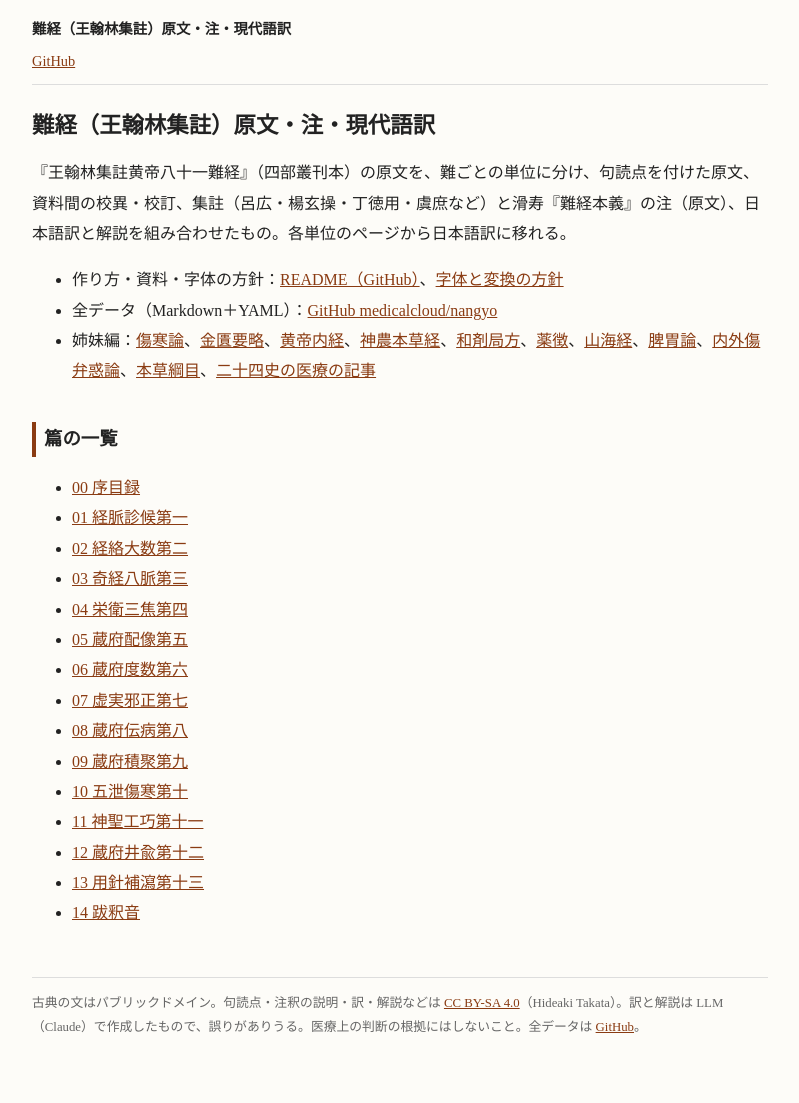
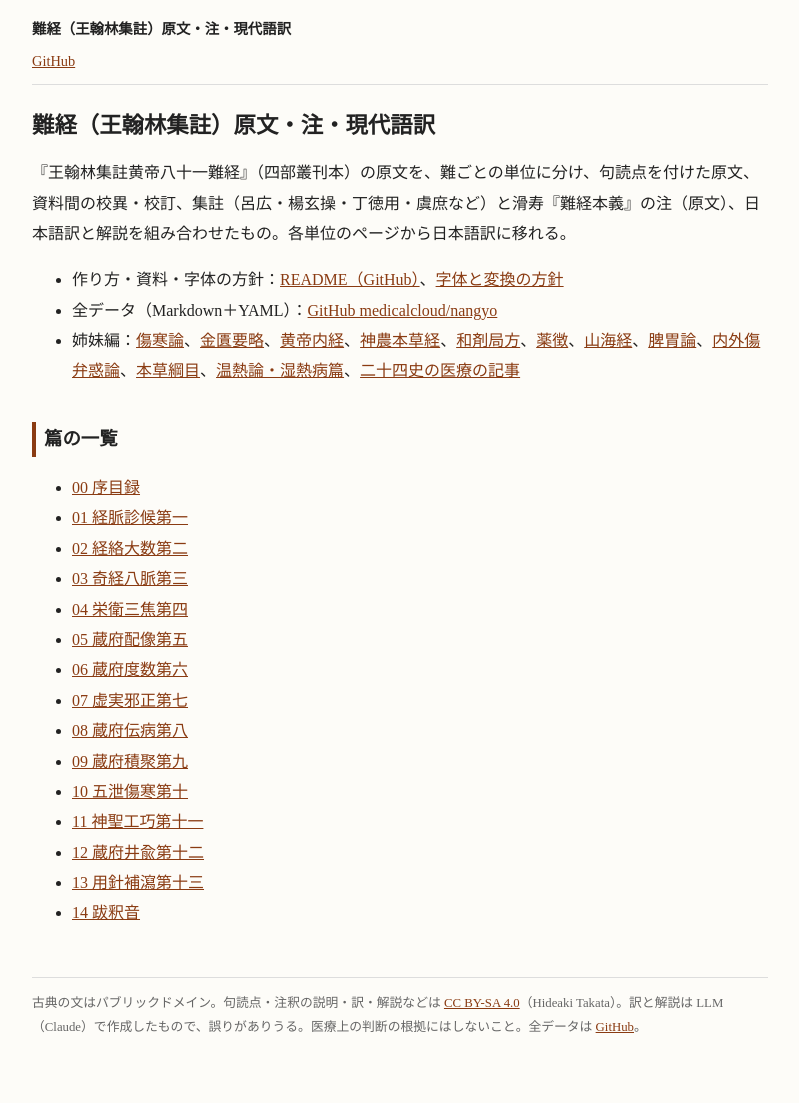
Before and after one commit to medicalcloud/nangyo, a Jekyll site: the page built from index.md, in a window 1280 px wide. Shown: the whole page, without its empty margins (240-1039 px from the left). Built offline with Jekyll 4.4.1, drawn with Linux system fonts in a browser that asks for light colours.

Commit message:
姉妹編に温熱論・湿熱病篇（medicalcloud/onnetsuron）へのリンクを追加
Co-Authored-By: Claude Opus 5.5 <noreply@anthropic.com>
Claude-Session: https://claude.ai/code/session_01LRgAs9kiaN9gwPmZDVNvf2

```diff
--- a/index.md
+++ b/index.md
@@ -8,7 +8,7 @@ title: 目次
 
 - 作り方・資料・字体の方針：[README（GitHub）](https://github.com/medicalcloud/nangyo#readme)、[字体と変換の方針](字体と変換の方針.md)
 - 全データ（Markdown＋YAML）：[GitHub medicalcloud/nangyo](https://github.com/medicalcloud/nangyo)
-- 姉妹編：[傷寒論](https://medicalcloud.github.io/shokanron/)、[金匱要略](https://medicalcloud.github.io/kinkiyoryaku/)、[黄帝内経](https://medicalcloud.github.io/koteidaikei/)、[神農本草経](https://medicalcloud.github.io/shinnohonzokyo/)、[和剤局方](https://medicalcloud.github.io/wazaikyokuho/)、[薬徴](https://medicalcloud.github.io/yakucho/)、[山海経](https://medicalcloud.github.io/sengaikyo/)、[脾胃論](https://medicalcloud.github.io/hiiron/)、[内外傷弁惑論](https://medicalcloud.github.io/naigaishobenwakuron/)、[本草綱目](https://medicalcloud.github.io/honzokomoku/)、[二十四史の医療の記事](https://medicalcloud.github.io/24shi/)
+- 姉妹編：[傷寒論](https://medicalcloud.github.io/shokanron/)、[金匱要略](https://medicalcloud.github.io/kinkiyoryaku/)、[黄帝内経](https://medicalcloud.github.io/koteidaikei/)、[神農本草経](https://medicalcloud.github.io/shinnohonzokyo/)、[和剤局方](https://medicalcloud.github.io/wazaikyokuho/)、[薬徴](https://medicalcloud.github.io/yakucho/)、[山海経](https://medicalcloud.github.io/sengaikyo/)、[脾胃論](https://medicalcloud.github.io/hiiron/)、[内外傷弁惑論](https://medicalcloud.github.io/naigaishobenwakuron/)、[本草綱目](https://medicalcloud.github.io/honzokomoku/)、[温熱論・湿熱病篇](https://medicalcloud.github.io/onnetsuron/)、[二十四史の医療の記事](https://medicalcloud.github.io/24shi/)
 
 ## 篇の一覧
 
```
